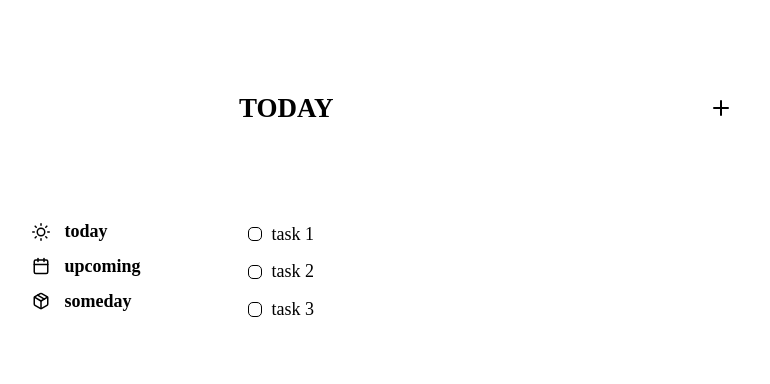
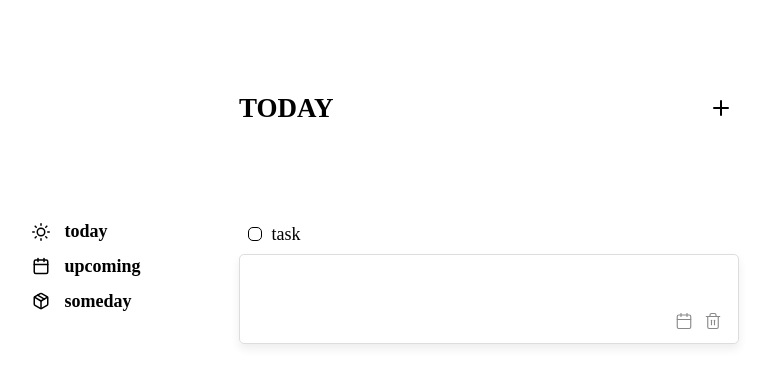
Before and after one commit to owozsh/twdo-nextjs, a Next.js app: page /today in a window 1280 px wide. Both pictures are taken after a click on the button 890 px from the left and 108 px from the top of the page. Shown: the top 384 px of the page, without its empty margins (169-939 px from the left). Built offline with nearby package versions, Linux system fonts and the light colour scheme.

Commit message:
add border and action buttons for tasks' edit mode; add addTask feature

```diff
--- a/components/UI/HeaderBar.tsx
+++ b/components/UI/HeaderBar.tsx
@@ -2,13 +2,19 @@ import styled from "styled-components";
 
 import { Plus } from "react-feather";
 
-export default function HeaderBar({ title }: { title: string }) {
+export default function HeaderBar({
+  title,
+  onAddButtonClick,
+}: {
+  title: string;
+  onAddButtonClick?: () => void;
+}) {
   return (
     <HeaderBarContainer>
       <HeaderTitle>{title}</HeaderTitle>
-      <ActionButton>
+      <AddButton onClick={onAddButtonClick}>
         <Plus />
-      </ActionButton>
+      </AddButton>
     </HeaderBarContainer>
   );
 }
@@ -26,7 +32,7 @@ const HeaderTitle = styled.h1`
   font-weight: 600;
 `;
 
-const ActionButton = styled.button`
+const AddButton = styled.button`
   width: 2rem;
   height: 2rem;
   border: none;
--- a/components/UI/Sidebar/Sidebar.tsx
+++ b/components/UI/Sidebar/Sidebar.tsx
@@ -1,7 +1,7 @@
 import { Sun, Calendar, Package } from "react-feather";
 import styled from "styled-components";
 
-import SidebarButton from "./SidebarItem";
+import SidebarItem from "./SidebarItem";
 
 export default function Sidebar() {
   return (
@@ -9,25 +9,25 @@ export default function Sidebar() {
       <nav>
         <ul>
           <li>
-            <SidebarButton
+            <SidebarItem
               label="today"
               icon={<Sun />}
               route="/today"
-            ></SidebarButton>
+            ></SidebarItem>
           </li>
           <li>
-            <SidebarButton
+            <SidebarItem
               label="upcoming"
               icon={<Calendar />}
               route="/upcoming"
-            ></SidebarButton>
+            ></SidebarItem>
           </li>
           <li>
-            <SidebarButton
+            <SidebarItem
               label="someday"
               icon={<Package />}
               route="/someday"
-            ></SidebarButton>
+            ></SidebarItem>
           </li>
         </ul>
       </nav>
--- a/components/UI/Task.tsx
+++ b/components/UI/Task.tsx
@@ -1,5 +1,7 @@
+import { useState, useRef, useEffect } from "react";
+import { Trash2, Calendar } from "react-feather";
+
 import styled from "styled-components";
-import { useState, useRef, useEffect } from "react";
 
 export default function Task(props: { description: string }) {
   const [isComplete, setIsComplete] = useState(false);
@@ -7,6 +9,11 @@ export default function Task(props: { description: string }) {
   const [editMode, setEditMode] = useState(false);
 
   const inputElement = useRef<HTMLInputElement>(null);
+
+  const enterEditMode = () => {
+    setEditMode(true);
+    if (inputElement.current != null) inputElement.current.focus();
+  };
 
   const exitEditMode = () => {
     setEditMode(false);
@@ -18,17 +25,19 @@ export default function Task(props: { description: string }) {
     setIsComplete(!isComplete);
   };
 
-  const handleEscKey = () => {
+  useEffect(() => {
     window.addEventListener("keydown", (e) => {
-      if (e.key === "Escape") exitEditMode();
+      if (e.key === "Escape" || e.key === "Enter") exitEditMode();
     });
-  };
 
-  useEffect(handleEscKey, []);
+    if (description == "") {
+      enterEditMode();
+    }
+  }, [description]);
 
   return (
     <>
-      <TaskContainer editMode={editMode} onClick={() => setEditMode(true)}>
+      <TaskContainer editMode={editMode} onClick={enterEditMode}>
         <Checkbox
           editMode={editMode}
           isComplete={isComplete}
@@ -39,6 +48,14 @@ export default function Task(props: { description: string }) {
           ref={inputElement}
           onChange={(e) => setDescription(e.target.value)}
         />
+        <ActionMenu editMode={editMode}>
+          <Button buttonType="default">
+            <Calendar />
+          </Button>
+          <Button buttonType="destructive">
+            <Trash2 />
+          </Button>
+        </ActionMenu>
       </TaskContainer>
       {editMode ? (
         <EditModeBackgroundBlur onClick={() => exitEditMode()} />
@@ -62,12 +79,17 @@ const TaskContainer = styled.li`
   display: flex;
   position: relative;
 
-  ${(props: { editMode: boolean }) => (props.editMode ? "z-index: 5;" : "")};
+  ${(props: { editMode: boolean }) =>
+    props.editMode
+      ? "z-index: 5;\nborder: 1px solid #ddd;\nbox-shadow: 0 5px 10px #eee"
+      : "&:hover {\nbackground-color: #eee;\noutline: 1px solid #ccc;\n}"};
 
   flex-direction: ${(props: { editMode: boolean }) =>
     props.editMode ? "column" : "row"};
 
-  align-items: center;
+  align-items: ${(props: { editMode: boolean }) =>
+    props.editMode ? "stretch" : "center"};
+  justify-content: space-between;
 
   width: 100%;
   margin-bottom: 0.1rem;
@@ -88,11 +110,6 @@ const TaskContainer = styled.li`
   transition: background-color 0.1s ease-in-out, transform 0.05s ease-in-out,
     outline 0.1s ease-in-out, height 0.1s cubic-bezier(0.165, 0.84, 0.44, 1);
 
-  &:hover {
-    background-color: #eee;
-    outline: 1px solid #ccc;
-  }
-
   &:active {
     ${(props: { editMode: boolean }) =>
       props.editMode ? "" : "transform: scale(0.98);"};
@@ -112,6 +129,12 @@ const TaskContainer = styled.li`
       border: none;
     }
   }
+`;
+
+const ActionMenu = styled.div`
+  ${(props: { editMode: boolean }) =>
+    props.editMode ? "display: flex;" : "display: none;"}
+  justify-content: flex-end;
 `;
 
 const Checkbox = styled.div`
@@ -141,3 +164,43 @@ const Checkbox = styled.div`
     border: 0.7rem solid transparent;
   }
 `;
+
+const Button = styled.button`
+  display: flex;
+  flex-direction: column;
+  align-items: center;
+
+  height: 1.4rem;
+  width: 1.4rem;
+  margin-left: 0.2rem;
+
+  border: none;
+  border-radius: 0.2rem;
+  background-color: transparent;
+
+  outline: transparent;
+
+  transition: background-color 0.2s cubic-bezier(0.165, 0.84, 0.44, 1),
+    outline 0.2s cubic-bezier(0.165, 0.84, 0.44, 1);
+
+  &:hover {
+    background-color: ${(props: { buttonType: string }) =>
+      props.buttonType == "destructive" ? "#ff000015" : "#0000ff15"};
+
+    outline: 1px solid
+      ${(props: { buttonType: string }) =>
+        props.buttonType == "destructive" ? "#ff000050" : "#0000ff50"};
+
+    svg {
+      color: ${(props: { buttonType: string }) =>
+        props.buttonType == "destructive" ? "red" : "blue"};
+    }
+  }
+
+  svg {
+    color: #888;
+    width: 1rem;
+    stroke-width: 1.5px;
+    transition: color 0.2s cubic-bezier(0.165, 0.84, 0.44, 1);
+  }
+`;
--- a/pages/today.tsx
+++ b/pages/today.tsx
@@ -1,15 +1,39 @@
+import { useState } from "react";
 import HeaderBar from "../components/UI/HeaderBar";
 import Task from "../components/UI/Task";
 import TaskView from "../components/UI/TaskView";
+import { task } from "../types";
+
+const exampleTasks: task[] = [
+  {
+    id: 1,
+    description: "task",
+    completed: false,
+  },
+];
 
 export default function Today() {
+  const [tasks, setTasks] = useState(exampleTasks);
+
+  const addTask = (): void => {
+    console.log(tasks);
+    setTasks([
+      ...tasks,
+      {
+        id: new Date().getTime(),
+        description: "",
+        completed: false,
+      },
+    ]);
+  };
+
   return (
     <>
-      <HeaderBar title="TODAY" />
+      <HeaderBar title="TODAY" onAddButtonClick={addTask} />
       <TaskView>
-        <Task description="task 1" />
-        <Task description="task 2" />
-        <Task description="task 3" />
+        {tasks.map((task) => (
+          <Task key={task.id} description={task.description} />
+        ))}
       </TaskView>
     </>
   );
--- a/types/index.ts
+++ b/types/index.ts
@@ -1,4 +1,5 @@
-export interface Task {
+export interface task {
+  id: number;
   description: string;
-  isComplete: boolean;
+  completed: boolean;
 }
```
